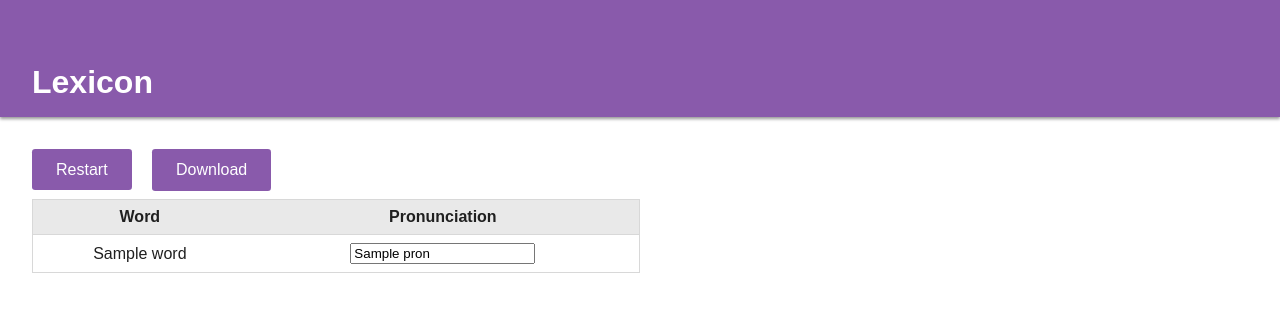
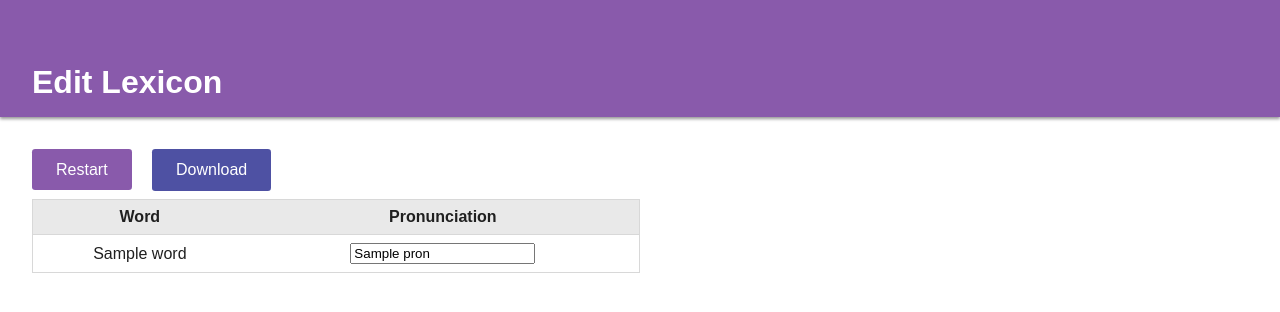
Before and after one commit to LiamGraham/g2p-demo, a Flask app: template templates/lexicon.html in a window 1280 px wide. Shown: the top 312 px of the page. Run offline with Flask 2, Linux system fonts and the light colour scheme; the template is opened without the code that fills it: most values are stand-ins (such as "Sample title", 1, 10 or a date in 2020); parts of the project's set-up code (start-up, migrations or seed data) failed here and were passed over.

Commit message:
Update access of g2p library

```diff
--- a/server.py
+++ b/server.py
@@ -75,7 +75,8 @@ def index():
         model = request.form["model"]
         inventory = save_file(request.files["inventory"])
         word_list = save_file(request.files["word-list"])
-        lexicon = g2p.convert(word_list, inventory, models[model])
+        converter = g2p.Converter(word_list, inventory, models[model])
+        lexicon = converter.convert()
         lex_id = save_lexicon(lexicon)
         print("Save lexicon")
         return redirect(url_for("show_lexicon", lex_id=lex_id))
--- a/static/style.css
+++ b/static/style.css
@@ -120,3 +120,7 @@ label {
 .button:focus {
     opacity: 0.9;
 }
+
+#download {
+  background-color: #4E51A3;
+}
--- a/templates/index.html
+++ b/templates/index.html
@@ -5,7 +5,7 @@
   <meta charset="UTF-8">
   <meta name="viewport" content="width=device-width, initial-scale=1.0">
   <link rel="stylesheet" href="{{ url_for('static', filename='style.css') }}">
-  <title>G2P</title>
+  <title>G2P | Upload Files</title>
 </head>
 
 <body>
--- a/templates/lexicon.html
+++ b/templates/lexicon.html
@@ -5,20 +5,20 @@
   <meta charset="UTF-8">
   <meta name="viewport" content="width=device-width, initial-scale=1.0">
   <link rel="stylesheet" href="{{ url_for('static', filename='style.css') }}">
-  <title>G2P | Lexicon</title>
+  <title>G2P | Edit Lexicon</title>
 </head>
 
 <body>
 
   <header>
-    <h1>Lexicon</h1>
+    <h1>Edit Lexicon</h1>
   </header>
 
   <div class="main-wrapper">
 
     <div class="link-wrapper">
       <a class="button" href="{{ url_for('index') }}">Restart</a>
-      <input type="submit" value="Download" form="lex-form" class="button">
+      <input type="submit" value="Download" form="lex-form" class="button" id="download">
     </div>
     <form method="post" id="lex-form">
       <table class="pron-table">
```
